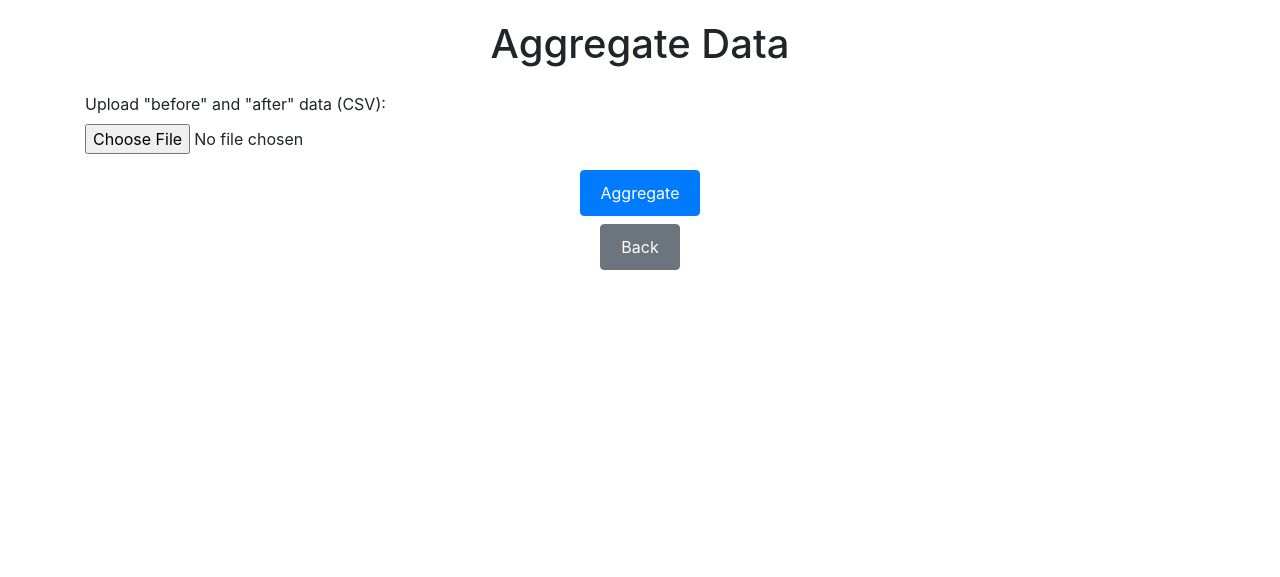
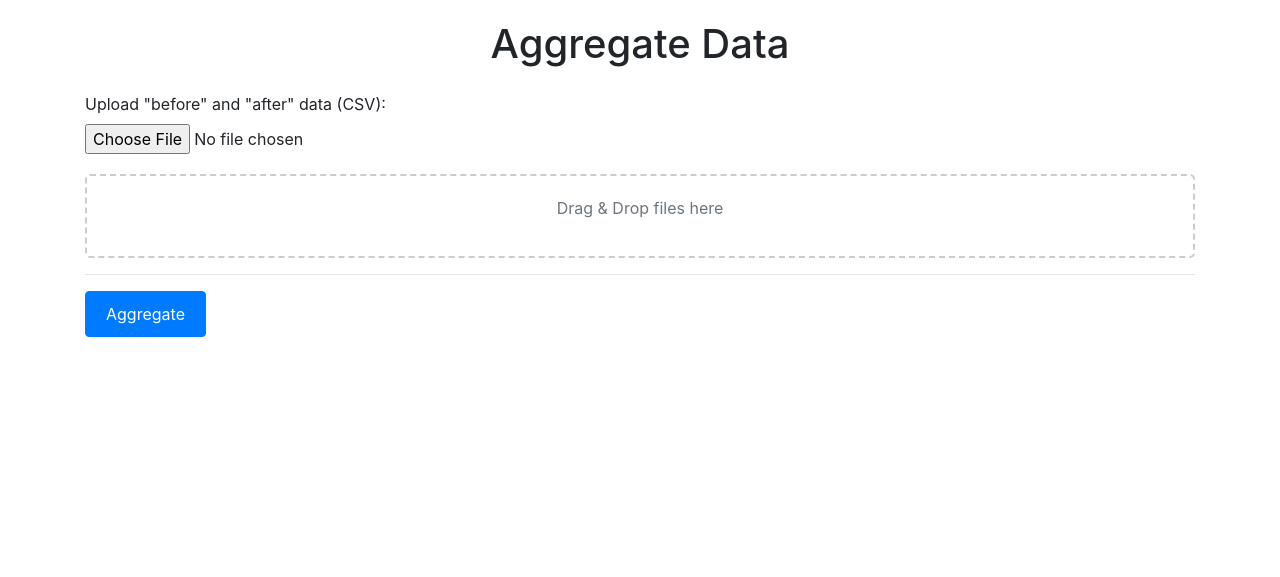
Before and after one commit to malomiquel/kedro-project, a Flask app: page /aggregate in a window 1280 px wide. Shown: the part 56-633 px from the top of the page. Run offline with Flask 3, Linux system fonts and the light colour scheme; some libraries are stand-ins or nearby versions.

Commit message:
feat: ui improvement

```diff
--- a/prothetic/templates/aggregate.html
+++ b/prothetic/templates/aggregate.html
@@ -31,7 +31,7 @@
         .btn-container {
             display: flex;
             gap: 10px;
-            justify-content: center;
+            justify-content: flex-start; /* Align buttons to the left */
         }
 
         .navbar {
@@ -42,6 +42,16 @@
             background: #f8f9fa;
             padding: 10px 0;
             text-align: center;
+        }
+
+        /* Drag and Drop Area Styling */
+        #dragDropArea {
+            border: 2px dashed #ccc;
+            border-radius: 5px;
+            padding: 20px;
+            text-align: center;
+            margin-top: 20px;
+            cursor: pointer;
         }
     </style>
 </head>
@@ -68,19 +78,27 @@
     <!-- Main Content -->
     <div class="container">
         <h1 class="text-center">Aggregate Data</h1>
+        <!-- Modified form to include both file input and drag & drop area -->
         <form id="aggregateForm" action="/aggregate" method="post" enctype="multipart/form-data" class="needs-validation mt-4" novalidate>
             <div class="form-group">
                 <label for="aggregateFile">Upload "before" and "after" data (CSV):</label>
+                <!-- File input -->
                 <input type="file" class="form-control-file" id="aggregateFile" name="file" accept=".csv" required>
                 <div class="invalid-feedback">Please upload a CSV file.</div>
             </div>
-            <div class="btn-container">
+
+            <!-- Drag and Drop Area -->
+            <div id="dragDropArea" class="text-muted">
+                <p>Drag & Drop files here</p>
+            </div>
+
+            <hr>
+
+            <!-- Align the button with the label -->
+            <div class="form-group btn-container">
                 <button type="submit" class="btn btn-primary btn-custom">Aggregate</button>
             </div>
         </form>
-        <div class="btn-container mt-2">
-            <a href="/" class="btn btn-secondary btn-custom">Back</a>
-        </div>
     </div>
 
     <!-- Footer -->
@@ -107,6 +125,31 @@
                 });
             }, false);
         })();
+
+        // Add drag and drop functionality
+        const dragDropArea = document.getElementById('dragDropArea');
+
+        dragDropArea.addEventListener('dragover', (event) => {
+            event.preventDefault();
+            dragDropArea.classList.add('active');
+        });
+
+        dragDropArea.addEventListener('dragleave', () => {
+            dragDropArea.classList.remove('active');
+        });
+
+        dragDropArea.addEventListener('drop', (event) => {
+            event.preventDefault();
+            const files = event.dataTransfer.files;
+            handleFiles(files);
+        });
+
+        // Handle dropped files
+        function handleFiles(files) {
+            const file = files[0];
+            const aggregateFileInput = document.getElementById('aggregateFile');
+            aggregateFileInput.files = files;
+        }
     </script>
 </body>
 
```
Also changed, not shown: prothetic/templates/index.html (+52 -4 lines).
